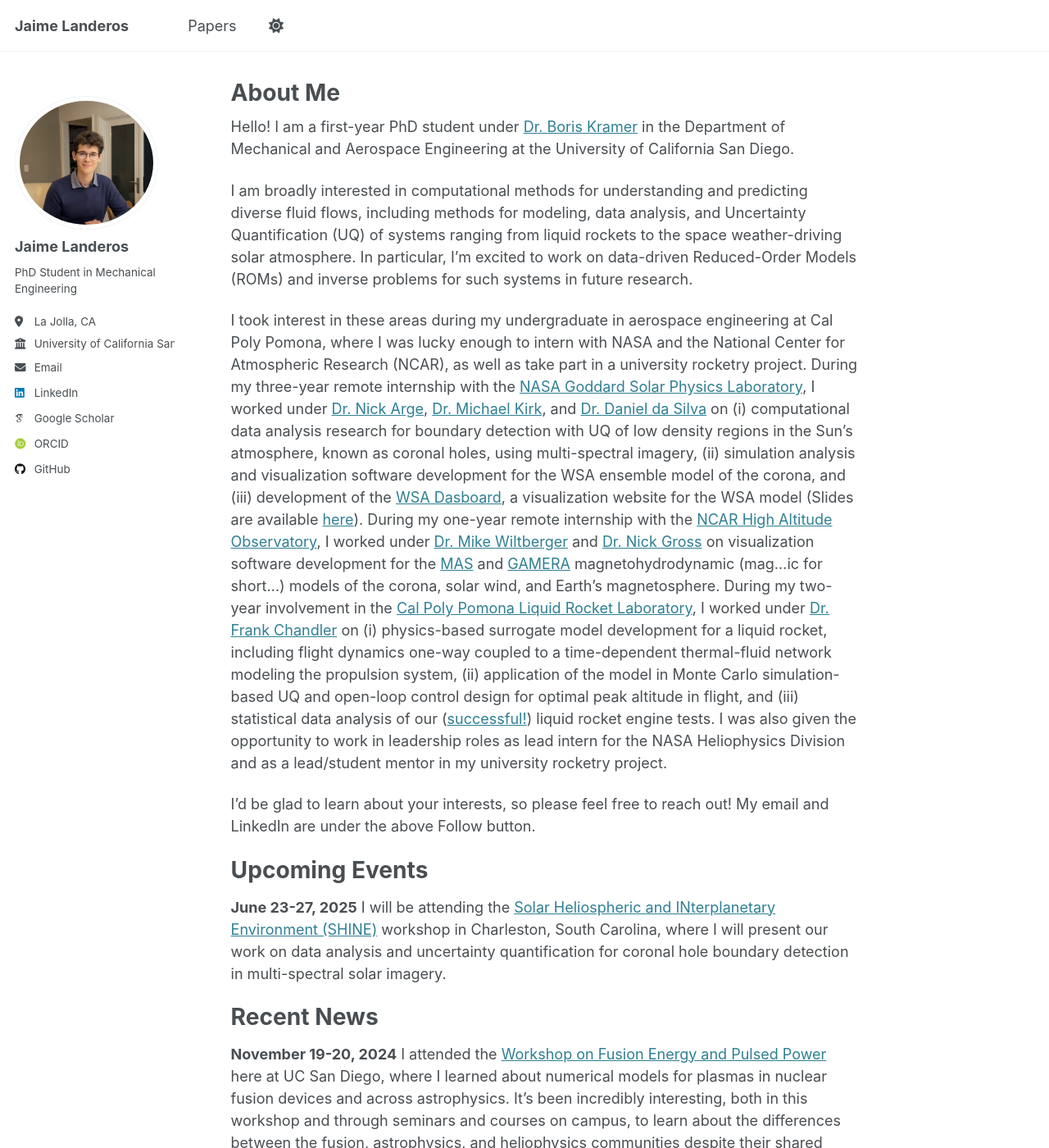
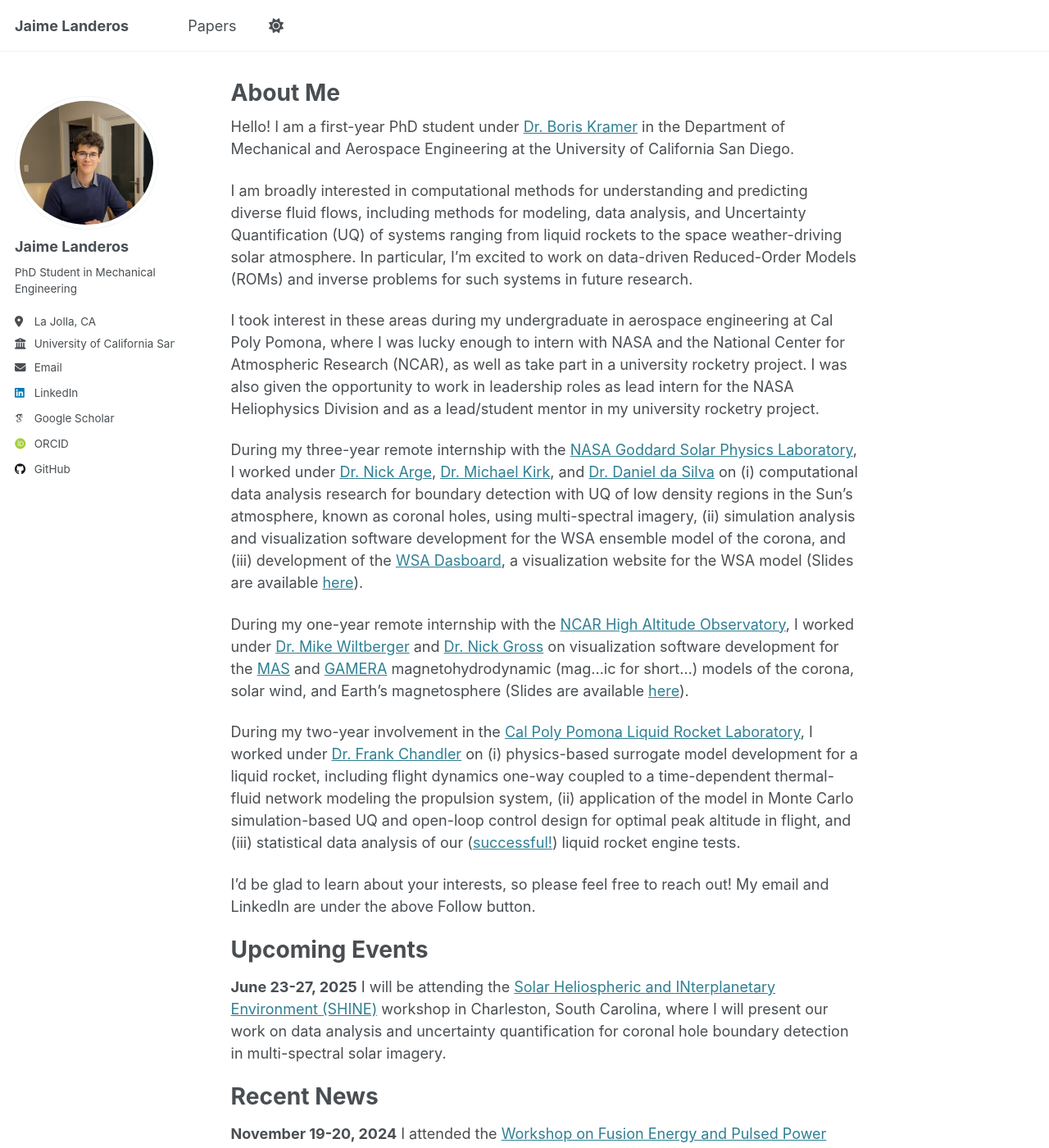
Before and after one commit to jalanderos/jalanderos.github.io, a Jekyll site: the page built from _pages/about.md, in a window 1280 px wide and 1400 px high. Shown: the whole window at 82% size. Built offline with Jekyll 4.4.1, drawn with Linux system fonts in a browser that asks for light colours; some web fonts are replaced; part of the change alters nothing that is shown.

Commit message:
Clean about me section

```diff
--- a/_pages/about.md
+++ b/_pages/about.md
@@ -11,7 +11,9 @@ Hello! I am a first-year PhD student under [Dr. Boris Kramer](http://kramer.ucsd
 
 I am broadly interested in computational methods for understanding and predicting diverse fluid flows, including methods for modeling, data analysis, and Uncertainty Quantification (UQ) of systems ranging from liquid rockets to the space weather-driving solar atmosphere. In particular, I’m excited to work on data-driven Reduced-Order Models (ROMs) and inverse problems for such systems in future research.
 
-I took interest in these areas during my undergraduate in aerospace engineering at Cal Poly Pomona, where I was lucky enough to intern with NASA and the National Center for Atmospheric Research (NCAR), as well as take part in a university rocketry project. During my three-year remote internship with the
+I took interest in these areas during my undergraduate in aerospace engineering at Cal Poly Pomona, where I was lucky enough to intern with NASA and the National Center for Atmospheric Research (NCAR), as well as take part in a university rocketry project. I was also given the opportunity to work in leadership roles as lead intern for the NASA Heliophysics Division and as a lead/student mentor in my university rocketry project.
+
+During my three-year remote internship with the
 [NASA Goddard Solar Physics Laboratory](https://science.gsfc.nasa.gov/heliophysics/solar), I worked under
 [Dr. Nick Arge](https://science.gsfc.nasa.gov/sci/bio/charles.n.arge),
 [Dr. Michael Kirk](https://science.gsfc.nasa.gov/sci/bio/michael.s.kirk), and
@@ -19,18 +21,22 @@ I took interest in these areas during my undergraduate in aerospace engineering
 on (i) computational data analysis research for boundary detection with UQ of low density regions in the Sun’s atmosphere, known as coronal holes, using multi-spectral imagery, (ii) simulation analysis and visualization software development for the WSA ensemble model of the corona, and (iii) development of the
 [WSA Dasboard](https://ccmc.gsfc.nasa.gov/community-tools/WSA-Dashboard/), a visualization website for the WSA model (Slides are available
 [here](https://zenodo.org/records/14791324)).
+
 During my one-year remote internship with the
 [NCAR High Altitude Observatory](https://www2.hao.ucar.edu/), I worked under
 [Dr. Mike Wiltberger](https://www2.hao.ucar.edu/directory/mike-wiltberger) and
 [Dr. Nick Gross](https://www.linkedin.com/in/nicholasgross1)
 on visualization software development for the [MAS]( https://www.predsci.com/corona/apr2024eclipse/mas.php) and
 [GAMERA](https://cgs.jhuapl.edu/Models/gamera.php)
-magnetohydrodynamic (mag...ic for short...) models of the corona, solar wind, and Earth’s magnetosphere.
+magnetohydrodynamic (mag...ic for short...) models of the corona, solar wind, and Earth’s magnetosphere (Slides are available
+[here](https://zenodo.org/records/8417430)).
+
 During my two-year involvement in the [Cal Poly Pomona Liquid Rocket Laboratory](https://www.cpplrl.com/), I worked under
 [Dr. Frank Chandler](https://www.linkedin.com/in/frank-chandler-17237b33/)
 on (i) physics-based surrogate model development for a liquid rocket, including flight dynamics one-way coupled to a time-dependent thermal-fluid network modeling the propulsion system, (ii) application of the model in Monte Carlo simulation-based UQ and open-loop control design for optimal peak altitude in flight, and (iii) statistical data analysis of our
 ([successful!](https://www.instagram.com/p/CdRmXUmMqK7/?hl=en))
-liquid rocket engine tests. I was also given the opportunity to work in leadership roles as lead intern for the NASA Heliophysics Division and as a lead/student mentor in my university rocketry project.
+liquid rocket engine tests.
+
 
 
 I’d be glad to learn about your interests, so please feel free to reach out! My email and LinkedIn are under the above Follow button.
```
